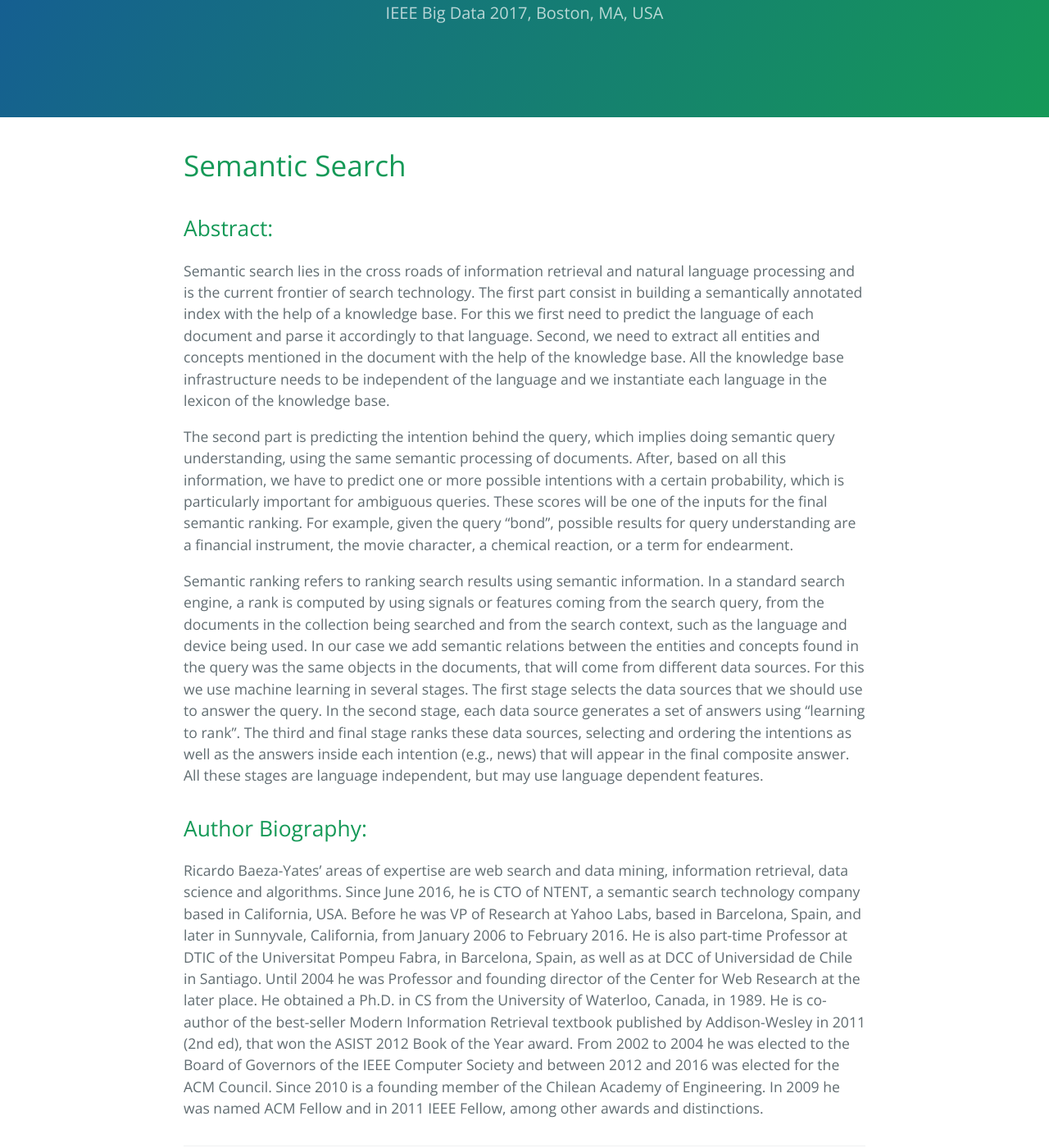
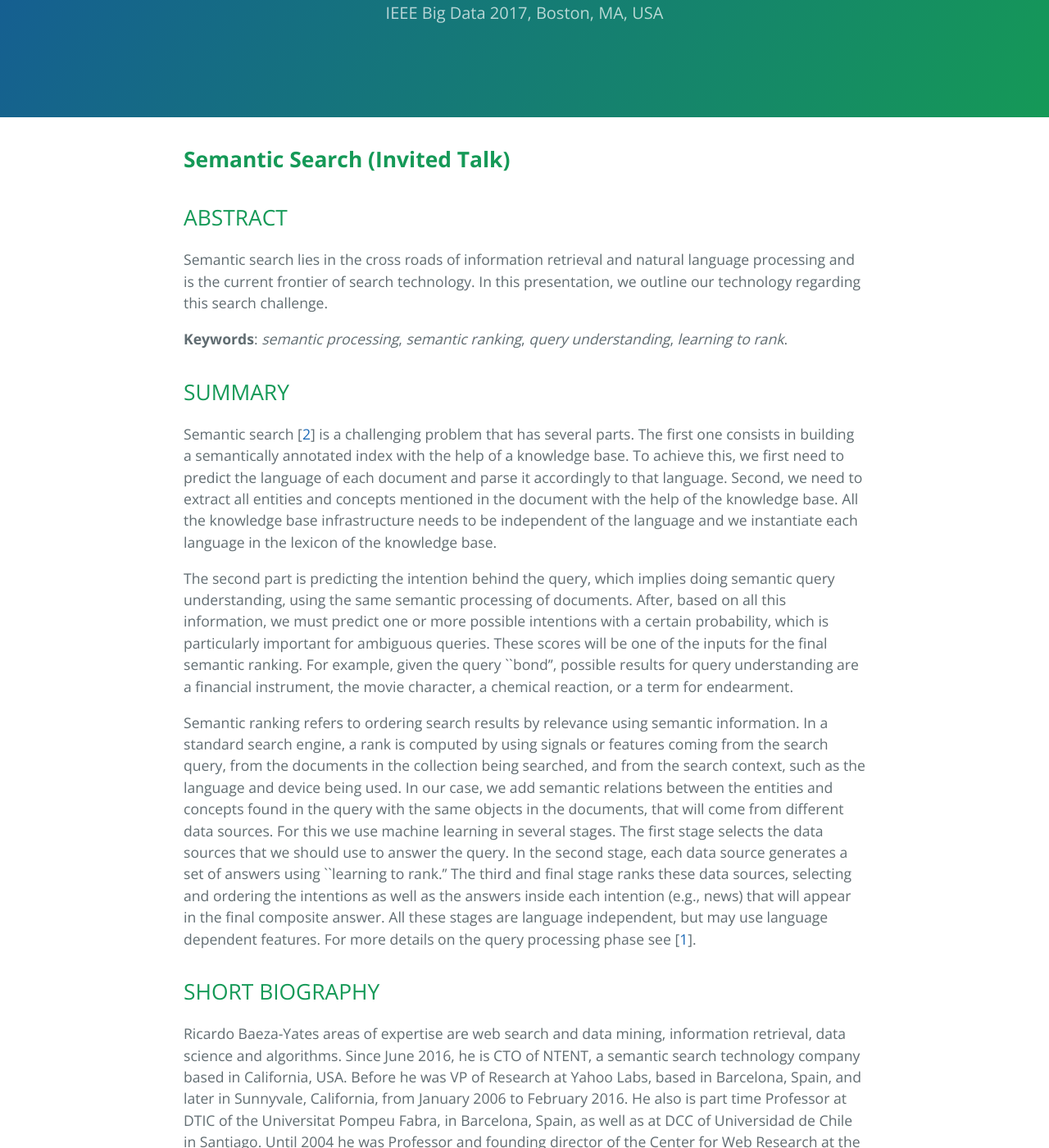
Before and after one commit to jialeiwang/jialeiwang.github.io, a Jekyll site: the page built from ricardo_bio.md, in a window 1280 px wide and 1400 px high, scrolled down 330 px. Shown: the whole window at 82% size. Built offline with Jekyll 4.4.1, drawn with Linux system fonts in a browser that asks for light colours; our own code applies the rules of GitHub Pages for plain Markdown files; some of the changed text lies outside the part shown.

Commit message:
finalize bio

```diff
--- a/ricardo_bio.md
+++ b/ricardo_bio.md
@@ -1,14 +1,29 @@
-Semantic Search
-==================
+**Semantic Search (Invited Talk)**
+----
 
-Abstract:
+ABSTRACT
 ------
-Semantic search lies in the cross roads of information retrieval and natural language processing and is the current frontier of search technology. The first part consist in building a semantically annotated index with the help of a knowledge base. For this we first need to predict the language of each document and parse it accordingly to that language. Second, we need to extract all entities and concepts mentioned in the document with the help of the knowledge base. All the knowledge base infrastructure needs to be independent of the language and we instantiate each language in the lexicon of the knowledge base.
+Semantic search lies in the cross roads of information retrieval and natural language processing and is the current frontier of search technology.  In this presentation, we outline our technology regarding this search challenge.
 
-The second part is predicting the intention behind the query, which implies doing semantic query understanding, using the same semantic processing of documents. After, based on all this information, we have to predict one or more possible intentions with a certain probability, which is particularly important for ambiguous queries. These scores will be one of the inputs for the final semantic ranking. For example, given the query "bond", possible results for query understanding are a financial instrument, the movie character, a chemical reaction, or a term for endearment.
+**Keywords**: *semantic processing*,  *semantic ranking*, *query understanding*, *learning to rank*.
 
-Semantic ranking refers to ranking search results using semantic information. In a standard search engine, a rank is computed by using signals or features coming from the search query, from the documents in the collection being searched and from the search context, such as the language and device being used. In our case we add semantic relations between the entities and concepts found in the query was the same objects in the documents, that will come from different data sources. For this we use machine learning in several stages. The first stage selects the data sources that we should use to answer the query. In the second stage, each data source generates a set of answers using "learning to rank". The third and final stage ranks these data sources, selecting and ordering the intentions as well as the answers inside each intention (e.g., news) that will appear in the final composite answer. All these stages are language independent, but may use language dependent features.
+ SUMMARY
+----
+Semantic search [[2](http://www.nowpublishers.com/article/Details/INR-032)] is a challenging problem that has several parts. The first one consists in building a semantically annotated index with the help of a knowledge base. To achieve this, we first need to predict the language of each document and parse it accordingly to that language. Second, we need to extract all entities and concepts mentioned in the document with the help of the knowledge base. All the knowledge base infrastructure needs to be independent of the language and we instantiate each language in the lexicon of the knowledge base.
 
-Author Biography:
+The second part is predicting the intention behind the query, which implies doing semantic query understanding, using the same semantic processing of documents. After, based on all this information, we must predict one or more possible intentions with a certain probability, which is particularly important for ambiguous queries. These scores will be one of the inputs for the final semantic ranking. For example, given the query ``bond'', possible results for query understanding are a financial instrument, the movie character, a chemical reaction, or a term for endearment.
+
+Semantic ranking refers to ordering search results by relevance using semantic information. In a standard search engine, a rank is computed by using signals or features coming from the search query, from the documents in the collection being searched, and from the search context, such as the language and device being used. In our case, we add semantic relations between the entities and concepts found in the query with the same objects in the documents, that will come from different data sources. For this we use machine learning in several stages. The first stage selects the data sources that we should use to answer the query. In the second stage, each data source generates a set of answers using ``learning to rank.'' The third and final stage ranks these data sources, selecting and ordering the intentions as well as the answers inside each intention (e.g., news) that will appear in the final composite answer. All these stages are language independent, but may use language dependent features. For more details on the query processing phase see [[1](https://dl.acm.org/citation.cfm?id=3096472)].
+
+SHORT BIOGRAPHY
 ------
-Ricardo Baeza-Yates' areas of expertise are web search and data mining, information retrieval, data science and algorithms. Since June 2016, he is CTO of NTENT, a semantic search technology company based in California, USA. Before he was VP of Research at Yahoo Labs, based in Barcelona, Spain, and later in Sunnyvale, California, from January 2006 to February 2016. He is also part-time Professor at DTIC of the Universitat Pompeu Fabra, in Barcelona, Spain, as well as at DCC of Universidad de Chile in Santiago. Until 2004 he was Professor and founding director of the Center for Web Research at the later place. He obtained a Ph.D. in CS from the University of Waterloo, Canada, in 1989. He is co-author of the best-seller Modern Information Retrieval textbook published by Addison-Wesley in 2011 (2nd ed), that won the ASIST 2012 Book of the Year award. From 2002 to 2004 he was elected to the Board of Governors of the IEEE Computer Society and between 2012 and 2016 was elected for the ACM Council. Since 2010 is a founding member of the Chilean Academy of Engineering. In 2009 he was named ACM Fellow and in 2011 IEEE Fellow, among other awards and distinctions.
+
+Ricardo Baeza-Yates areas of expertise are web search and data mining, information retrieval, data science and algorithms. Since June 2016, he is CTO of NTENT, a semantic search technology company based in California, USA. Before he was VP of Research at Yahoo Labs, based in Barcelona, Spain, and later in Sunnyvale, California, from January 2006 to February 2016. He also is part time Professor at DTIC of the Universitat Pompeu Fabra, in Barcelona, Spain, as well as at DCC of Universidad de Chile in Santiago. Until 2004 he was Professor and founding director of the Center for Web Research at the later place. He obtained a Ph.D. in CS from the University of Waterloo, Canada, in 1989. He is co-author of the best-seller Modern Information Retrieval textbook published by Addison-Wesley in 2011 (2nd edition), that won the ASIST 2012 Book of the Year award. From 2002 to 2004 he was elected to the Board of Governors of the IEEE Computer Society and between 2012 and 2016 was elected for the ACM Council. Since 2010 is a founding member of the Chilean Academy of Engineering. In 2009, he was named ACM Fellow while in 2011 IEEE Fellow, among other awards and distinctions.
+
+References
+---
+
+[[1](https://dl.acm.org/citation.cfm?id=3096472)] Ricardo Baeza-Yates, “Semantic Query Understanding,” SIGIR 2017 Industrial Track, Tokyo, Japan, 2017.
+Hannah Bast, Björn Buchhold, and Elmar Haussmann,
+
+[[2](http://www.nowpublishers.com/article/Details/INR-032)] “Semantic Search on Text and Knowledge Bases,” Foundations and Trends in Information Retrieval 10(2-3): 119-271 (2016).
```
Also changed, not shown: index.md (+0 -1 lines), new_ricardo_bio.md (deleted, +0 -25 lines).
